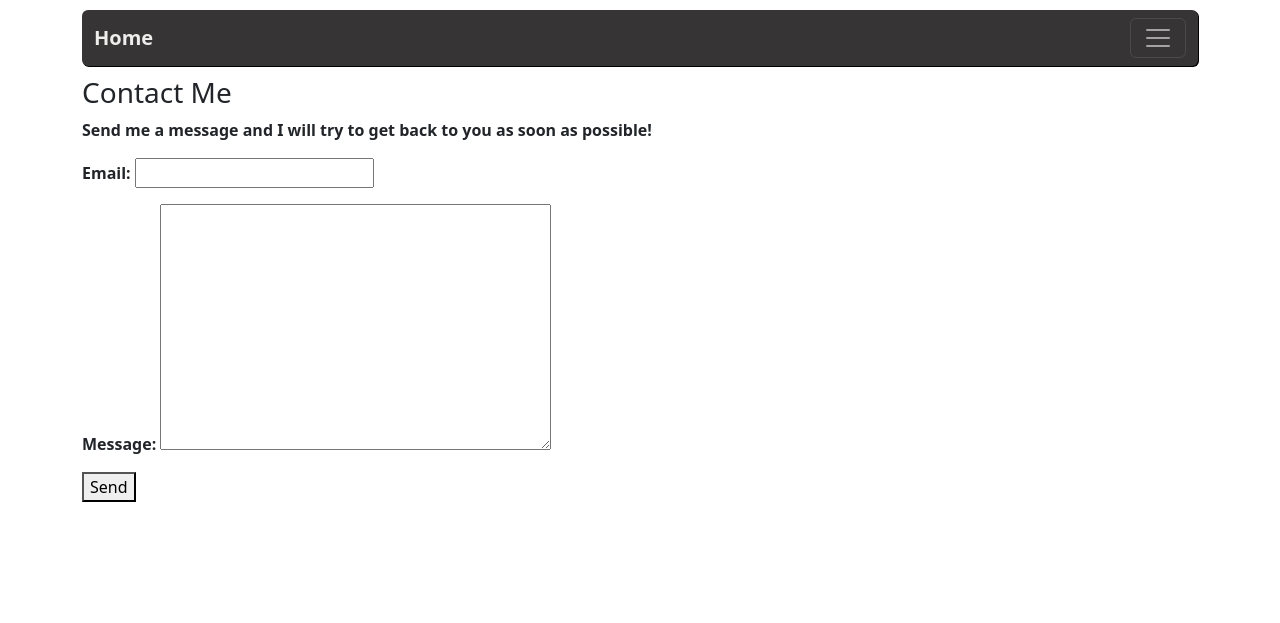
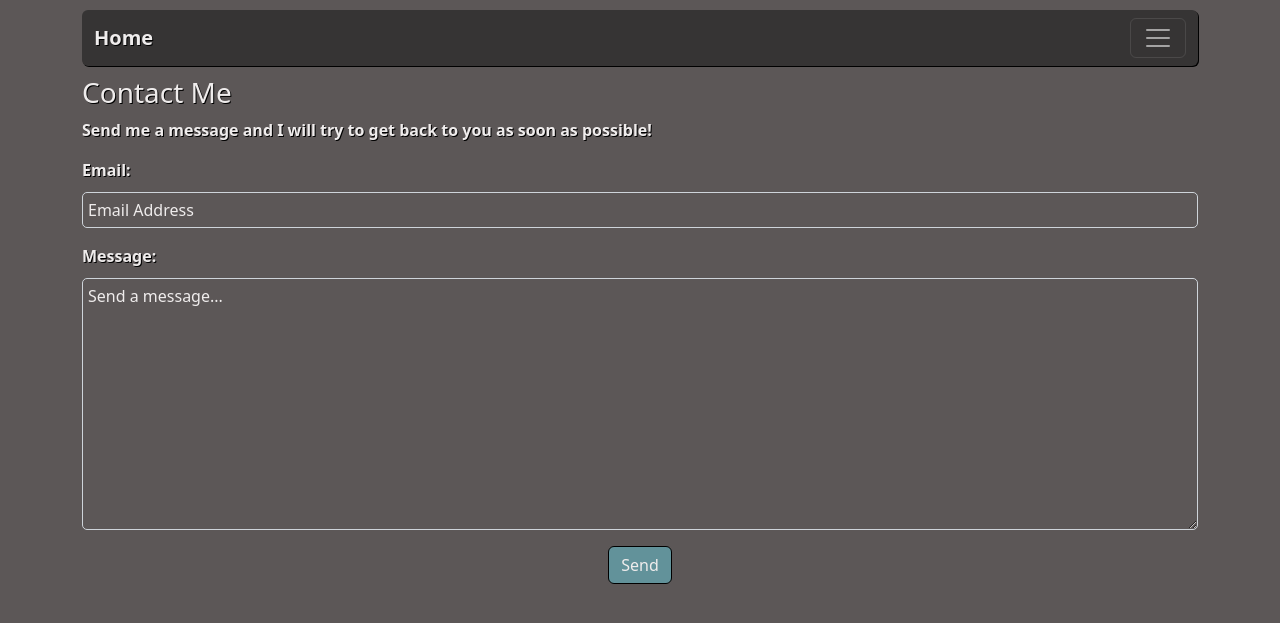
Before and after one commit to chondosha1234/portfolio, a Django app: page /contact in a window 1280 px wide. Shown: the top 623 px of the page. Run offline with Django 3.2, Linux system fonts and the light colour scheme.

Commit message:
changed form styling

```diff
--- a/accounts/static/accounts_style.css
+++ b/accounts/static/accounts_style.css
@@ -43,6 +43,13 @@ a:visited:hover {
   margin-top: 10px;
 }
 
+.form-control:focus {
+  color: #efecec;
+  background-color: #5c5757;
+  border: 1px solid #62929a;
+  box-shadow: 0 0 5px #62929a;
+}
+
 .form-control::placeholder {
   color: #efecec;
 }
--- a/portfolio/settings.py
+++ b/portfolio/settings.py
@@ -166,5 +166,7 @@ LOGGING = {
             'handlers': ['console'],
         },
     },
-    'root': {'level': 'INFO'},
+    'root': {
+        'level': 'INFO'
+    },
 }
--- a/portfolio_app/forms.py
+++ b/portfolio_app/forms.py
@@ -1,5 +1,23 @@
 from django import forms
 
 class ContactForm(forms.Form):
-    email = forms.EmailField(max_length=100, required=True)
-    message = forms.CharField(widget=forms.Textarea, required=True)
+    email = forms.EmailField(
+         max_length=100,
+         required=True,
+         widget=forms.EmailInput(
+             attrs={
+                 "class": "form-control",
+                 "placeholder": "Email Address"
+             },
+         ),
+    )
+
+    message = forms.CharField(
+        widget=forms.Textarea(
+            attrs={
+                "class": "form-control",
+                "placeholder": "Send a message..."
+            }
+        ),
+        required=True
+    )
--- a/templates/contact.html
+++ b/templates/contact.html
@@ -1,4 +1,9 @@
 {% extends 'base.html' %}
+
+{% block extra_css %}
+{% load static %}
+<link rel="stylesheet" type="text/css" href="{% static 'accounts_style.css' %}" />
+{% endblock %}
 
 {% block body_content %}
 <h3>Contact Me</h3>
@@ -7,6 +12,8 @@
 <form action="{% url 'contact_me' %}" method="POST">
   {% csrf_token %}
   {{ form.as_p }}
-  <button type="submit">Send</button>
+  <div class="text-center">
+    <button type="submit" class="btn btn-primary btn-block mb-4">Send</button>
+  </div>
 </form>
 {% endblock %}
--- a/templates/contact_success.html
+++ b/templates/contact_success.html
@@ -1,4 +1,9 @@
 {% extends 'base.html' %}
+
+{% block extra_css %}
+{% load static %}
+<link rel="stylesheet" type="text/css" href="{% static 'accounts_style.css' %}" />
+{% endblock %}
 
 {% block body_content %}
   <h3>Thank you for contacting me! I will response as soon as I see your message!</h3>
```
